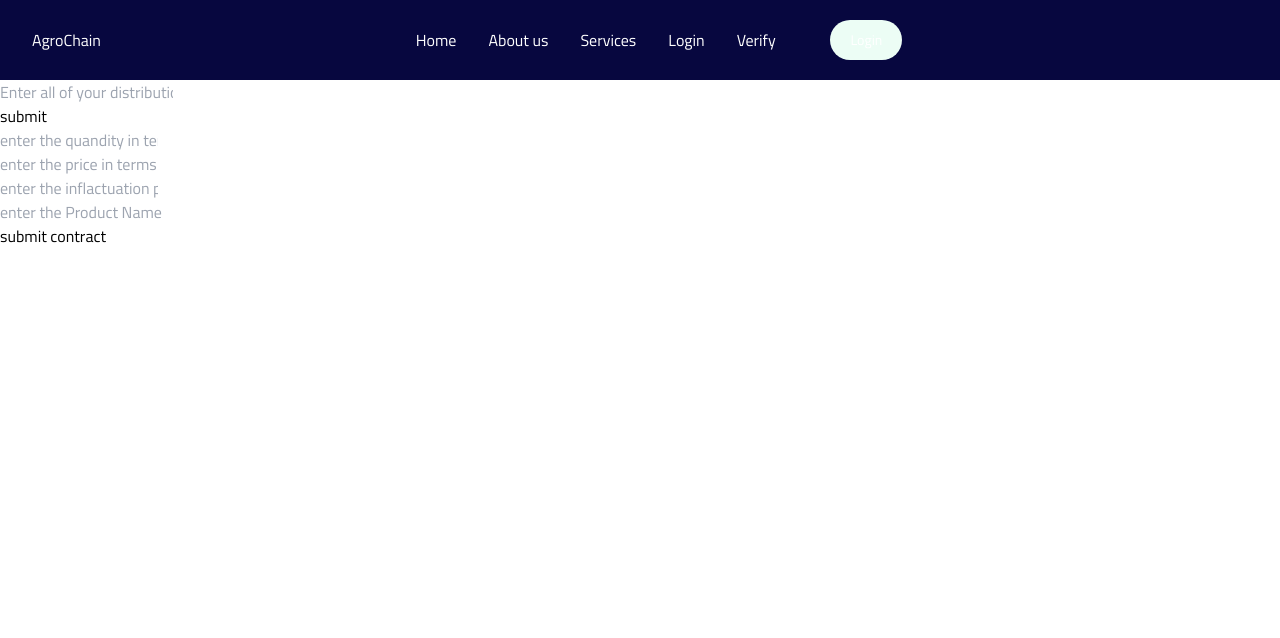
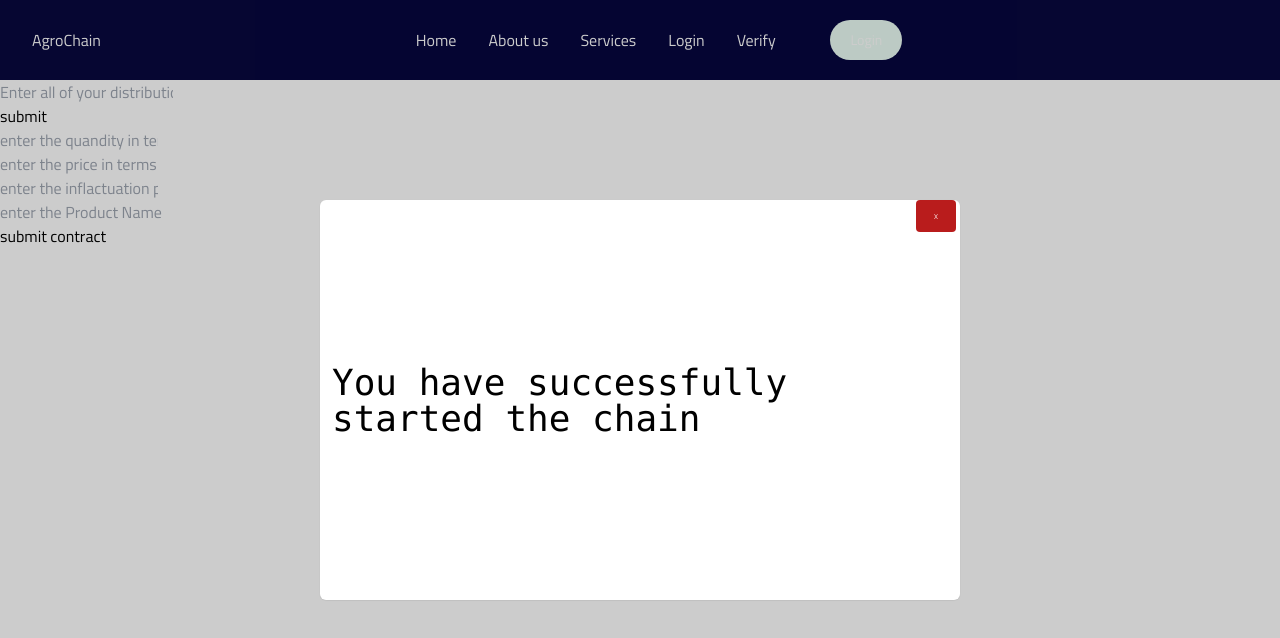
Before and after one commit to AadiNir/SIH-project, a React (Create React App) app in the folder Client/: page /Login in a window 1280 px wide. Shown: the top 638 px of the page. Built offline with nearby package versions, Linux system fonts and the light colour scheme.

Commit message:
Dialog box changes and network

```diff
--- a/Client/src/Pages/Postdetails.js
+++ b/Client/src/Pages/Postdetails.js
@@ -18,7 +18,7 @@ function Postdetails() {
     const[inflation,setinflation]= useState();
     const[prodnam,setprodname]= useState('');
 
-    const[bool,setbool]=useState(false);
+    const[bool,setbool]=useState(true);
 
     useEffect(()=>{
 
--- a/Client/src/components/Modal.js
+++ b/Client/src/components/Modal.js
@@ -3,9 +3,9 @@ import React from 'react'
 function Modal({open,onclose,value,children}) {
   return (
     <div onClick={onclose} className={`fixed inset-0 justify-center items-center transition-colors ${open ? "visible bg-black/20":"invisible"}`}>
-    <div onClick={(e)=>e.stopPropagation()} className={`bg-white rounded-xl shadow p-6 transition-all h-screen flex items-center justify-center text-8xl ${open ? "scale-50 opacity-100":"scale-125-opacity-0"}`}>
-        <h1>{value}</h1>
-        <button onClick={onclose} type="button" class=" absolute top-0 right-0 h-16 w-20 focus:outline-none text-white bg-red-700 hover:bg-red-800 focus:ring-4 focus:ring-red-300 font-medium rounded-lg text-sm px-5 py-2.5 mr-2 mb-2 dark:bg-red-600 dark:hover:bg-red-700 dark:focus:ring-red-900 text-3xl">X</button>
+    <div onClick={(e)=>e.stopPropagation()} className={`bg-white rounded-xl shadow p-6 transition-all h-screen flex items-center justify-center text-7xl ${open ? "scale-50 opacity-100":"scale-125-opacity-0"}`}>
+        <h1 class="font-mono">{value}</h1>
+        <button onClick={onclose} type="button" class=" absolute top-0 right-0 h-16 w-20 focus:outline-none text-white bg-red-700 hover:bg-red-800 focus:ring-4 focus:ring-red-300 font-medium rounded-lg text-sm px-5 py-2.5 mr-2 mb-2 dark:bg-red-600 dark:hover:bg-red-700 dark:focus:ring-red-900 text-5xl">X</button>
 
     </div>
 
--- a/Client/src/components/TimeLine.js
+++ b/Client/src/components/TimeLine.js
@@ -53,7 +53,6 @@ function TimeLine() {
     setinflation(data.inflation.toString());
     setprodname(data.product_name);
     setverifiedaddress(data.verified_address);
-    console.log(data.qty);
     }catch(err){
       console.log(err);
     }
@@ -63,7 +62,7 @@ function TimeLine() {
 const timelineData = [
     {
         date: "21st September 2023",
-        title: "Chennai Farmer",
+        title: prodname,
         location: "VIT Chennai",
         description: "Paddy",
       },
@@ -118,9 +117,8 @@ const timelineData = [
         <div>
       <input type='number' placeholder="enter the product id" onChange={e => setsearchid(e.target.value)} />
       <button onClick={get}>Search for the product </button>
-      {pendingaddress}
-
-      <h1>Timeline {prodname}</h1>
+      {prodname}
+      <h1>Timeline</h1>
 
       <VerticalTimeline>
         {timelineElements}
```
